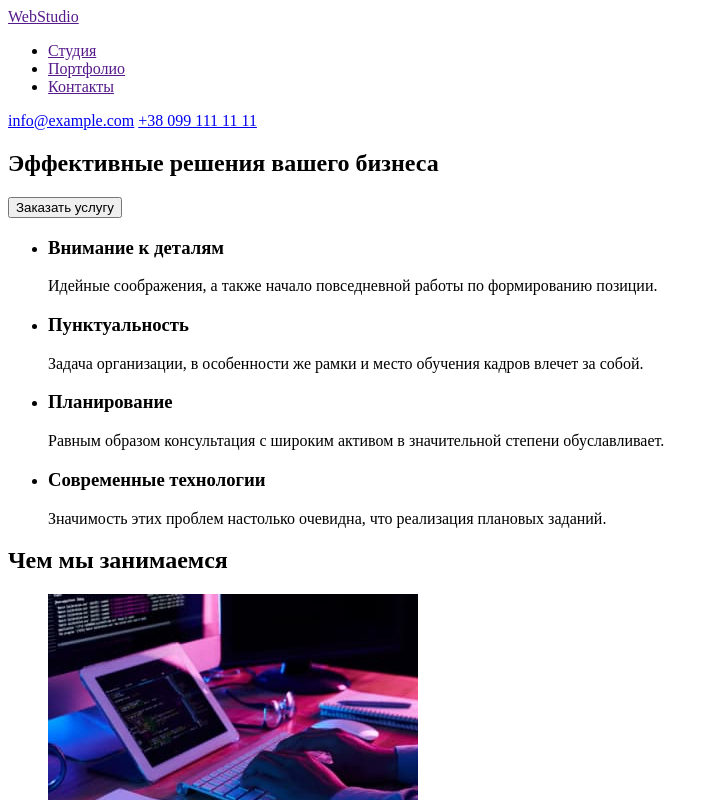
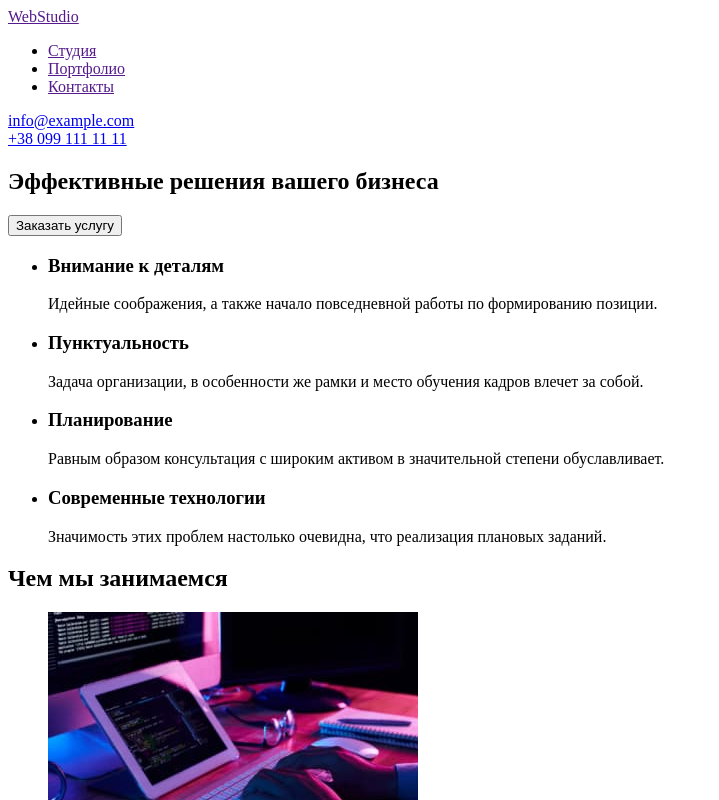
Before and after one commit to atayanvr/goit-markup-hw-01, a plain HTML site: page index.html in a window 1280 px wide. Shown: the top 800 px of the page, without its empty margins (0-719 px from the left). Drawn offline with Linux system fonts and the light colour scheme.

Commit message:
Добавился перенос строк

```diff
--- a/index.html
+++ b/index.html
@@ -16,7 +16,7 @@
        </ul>
      </nav>
      <div>
-      <a href="mailto:info@example.com">info@example.com</a>
+      <a href="mailto:info@example.com">info@example.com</a><br />
       <a href="tel:+380991111111">+38 099 111 11 11</a>
      </div>
 
@@ -97,8 +97,8 @@
    <footer>
       <a href="#">WebStudio</a>
       <address>
-         г. Киев, пр-т Леси Украинки, 26
-         <a href="mailto:info@example.com">info@example.com</a>
+         г. Киев, пр-т Леси Украинки, 26 <br />
+         <a href="mailto:info@example.com">info@example.com</a><br />
          <a href="tel:+380991111111">+38 099 111 11 11</a>
       </address>
    </footer>
```
